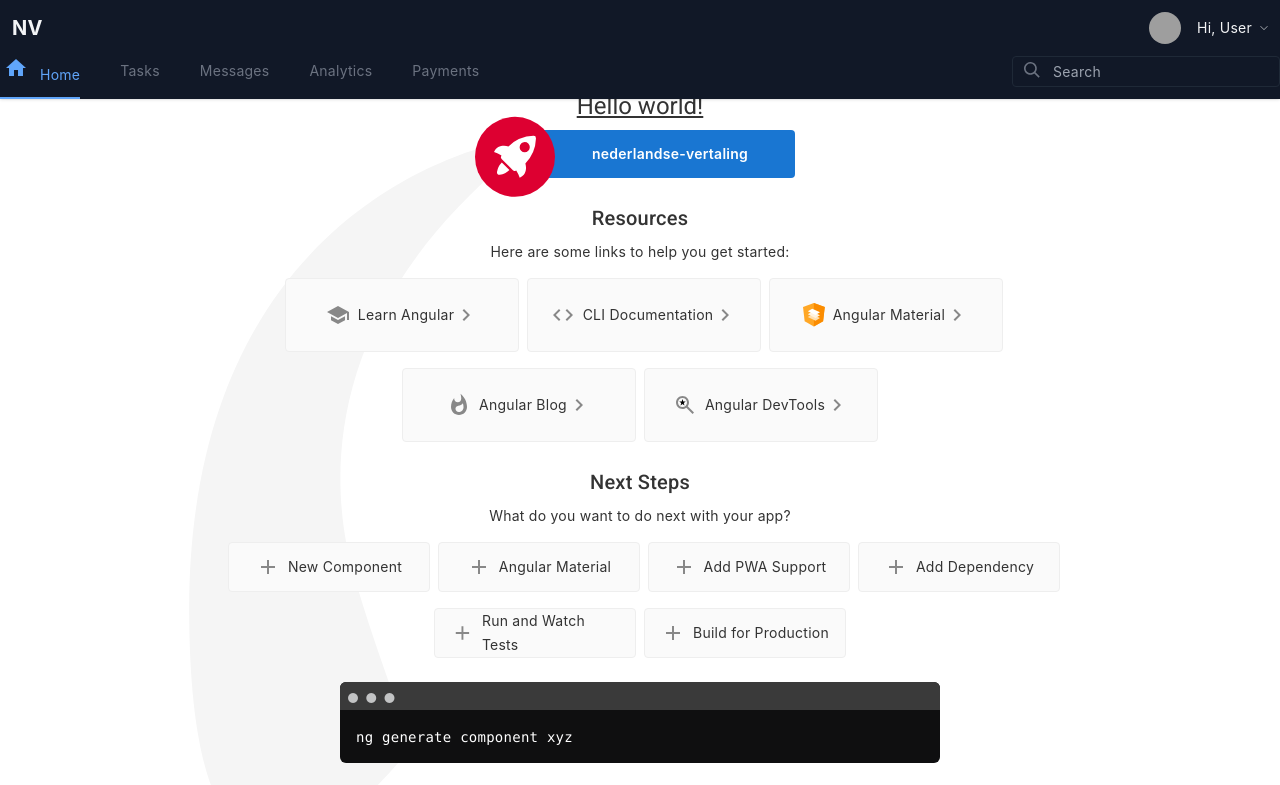
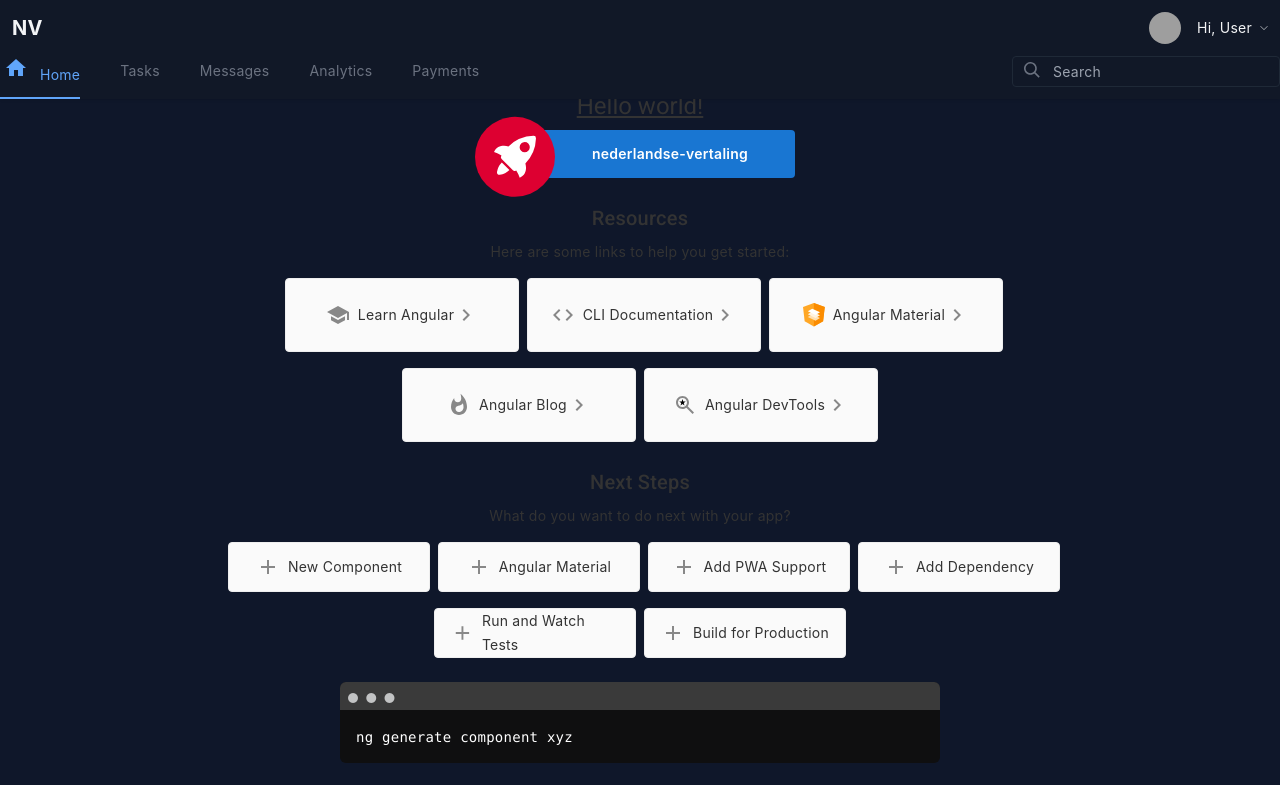
Before and after one commit to HeinDiez/nederlandse-vertaling, an Angular app: page / in a window 1280 px wide. Shown: the top 785 px of the page. Built offline with nearby package versions, Linux system fonts and the light colour scheme; grey boxes are pictures that could not be loaded.

Commit message:
update bg-color

```diff
--- a/src/app/app.component.html
+++ b/src/app/app.component.html
@@ -200,8 +200,10 @@
 <!-- <app-header></app-header> -->
 <app-navigation></app-navigation>
 
+<div class="bg-slate-900">
 
-<div class="content" role="main">
+
+<div class="content mb-0" role="main">
   <h1 class="text-3xl font-bold underline">
     Hello world!
   </h1>
@@ -333,9 +335,10 @@
     </a>
   </div>
 
-  <!-- Footer -->
 
 </div>
+</div>
+
 <app-footer></app-footer>
 
 <!-- * * * * * * * * * * * * * * * * * * * * * * * * * * * * * * * -->
```
